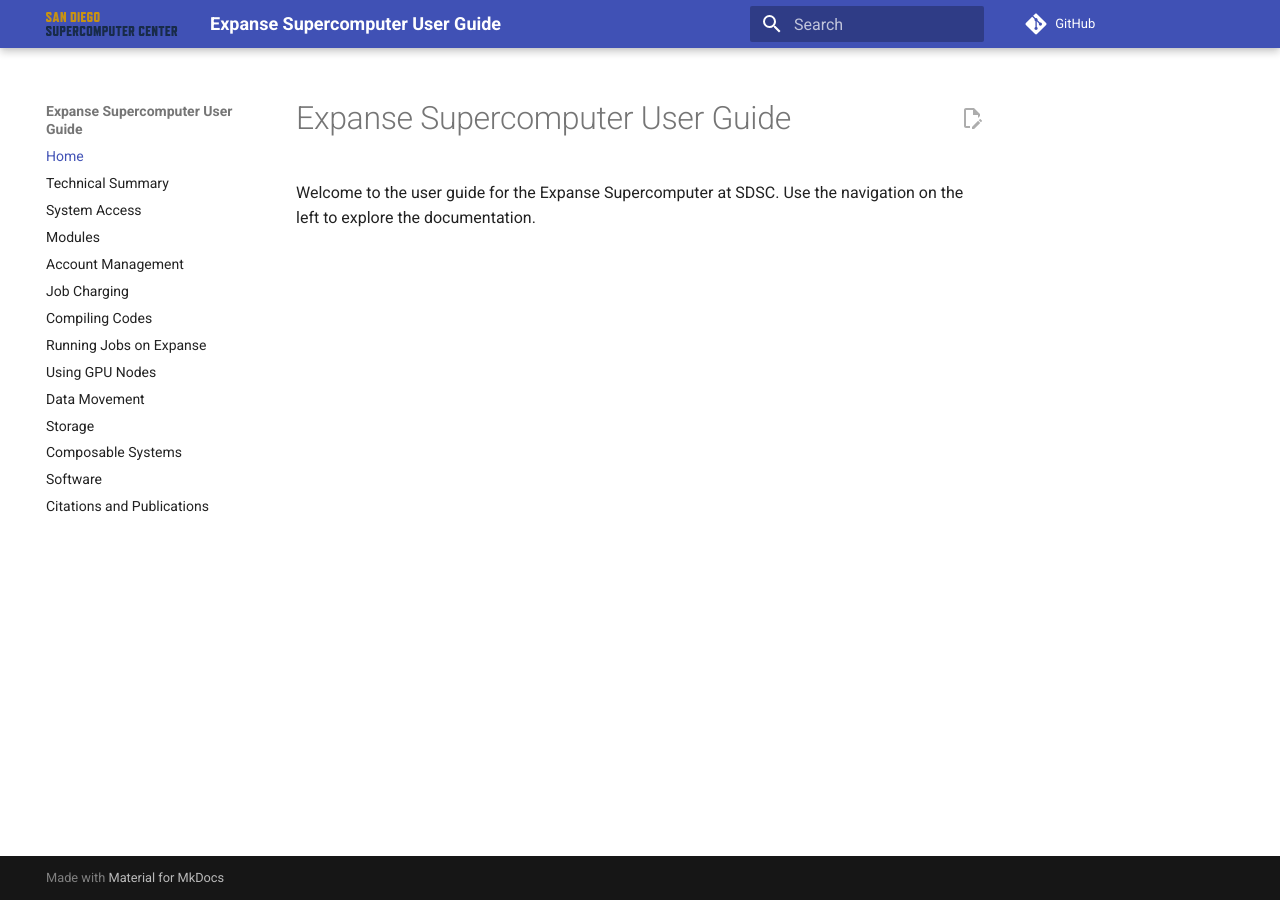
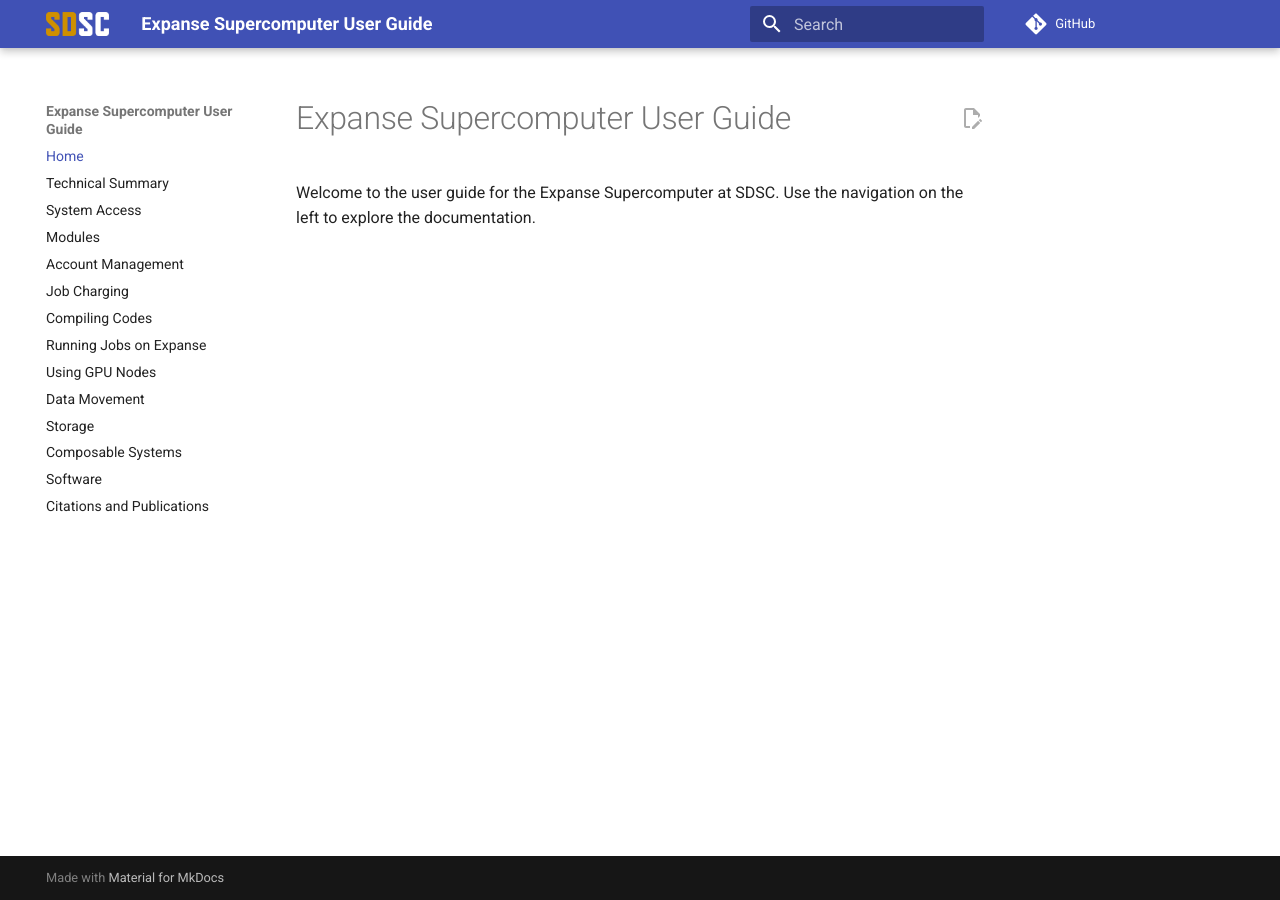
Before and after one commit to sdsc-scicomp/expanse-docs, an MkDocs documentation site: the page built from docs/index.md, in a window 1280 px wide. Built offline with MkDocs 1.6.1 and Material for MkDocs 9.7.7, drawn with Linux system fonts in a browser that asks for light colours; comment, search, counter and statistics services are not loaded.

Commit message:
Docs: Replace SDSC-logo.svg with SDSC gold white.png

```diff
--- a/mkdocs.yml
+++ b/mkdocs.yml
@@ -4,7 +4,7 @@
 edit_uri: https://github.com/sdsc-scicomp/expanse-docs/edit/main/docs/
 theme:
   name: material
-  logo: assets/SDSC-logo.svg
+  logo: assets/SDSC gold white.png
   features:
     - content.action.edit
 nav:
```
Also changed, not shown: docs/assets/SDSC gold white.png (added), docs/assets/SDSC-logo.svg (deleted).
